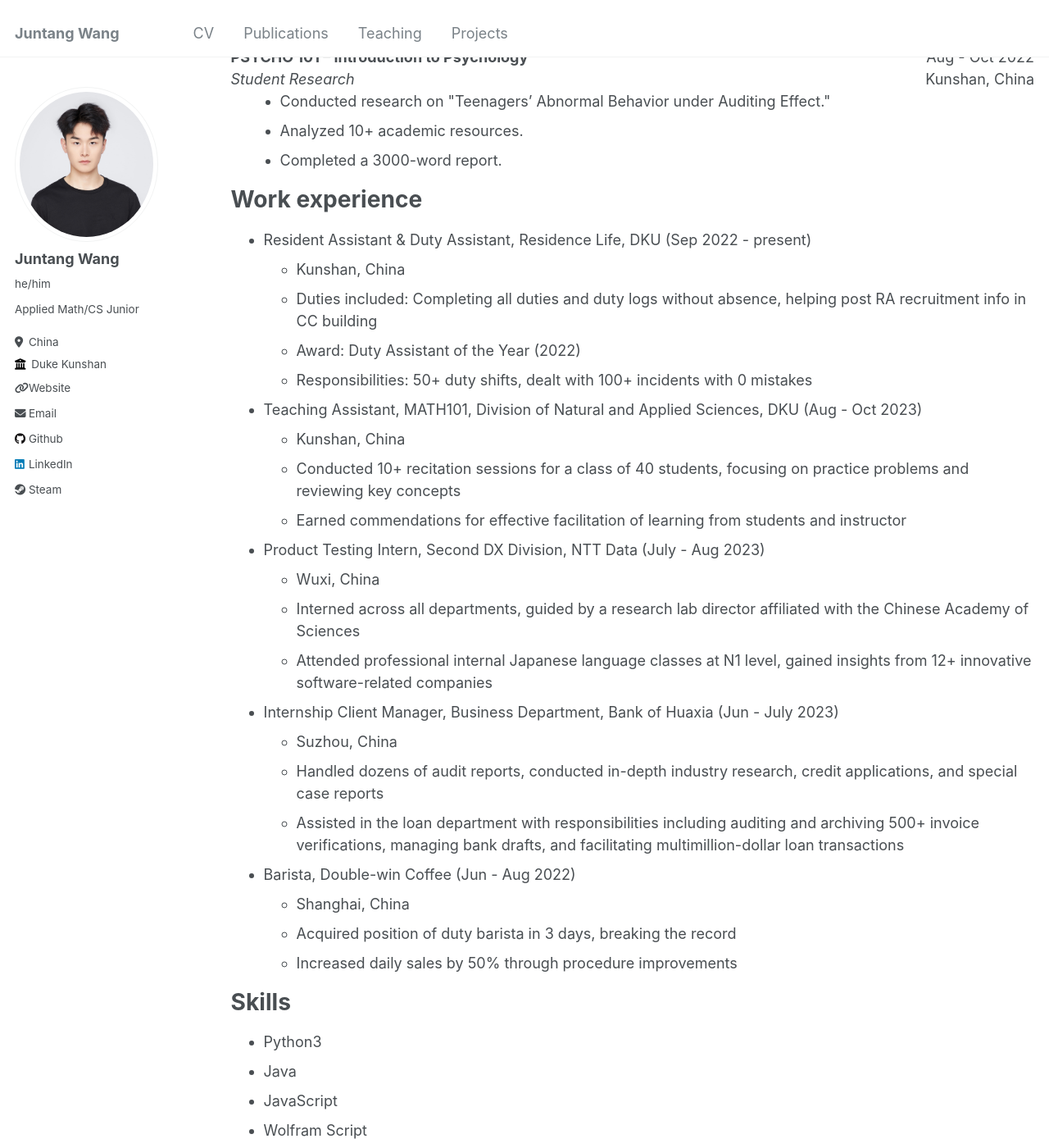
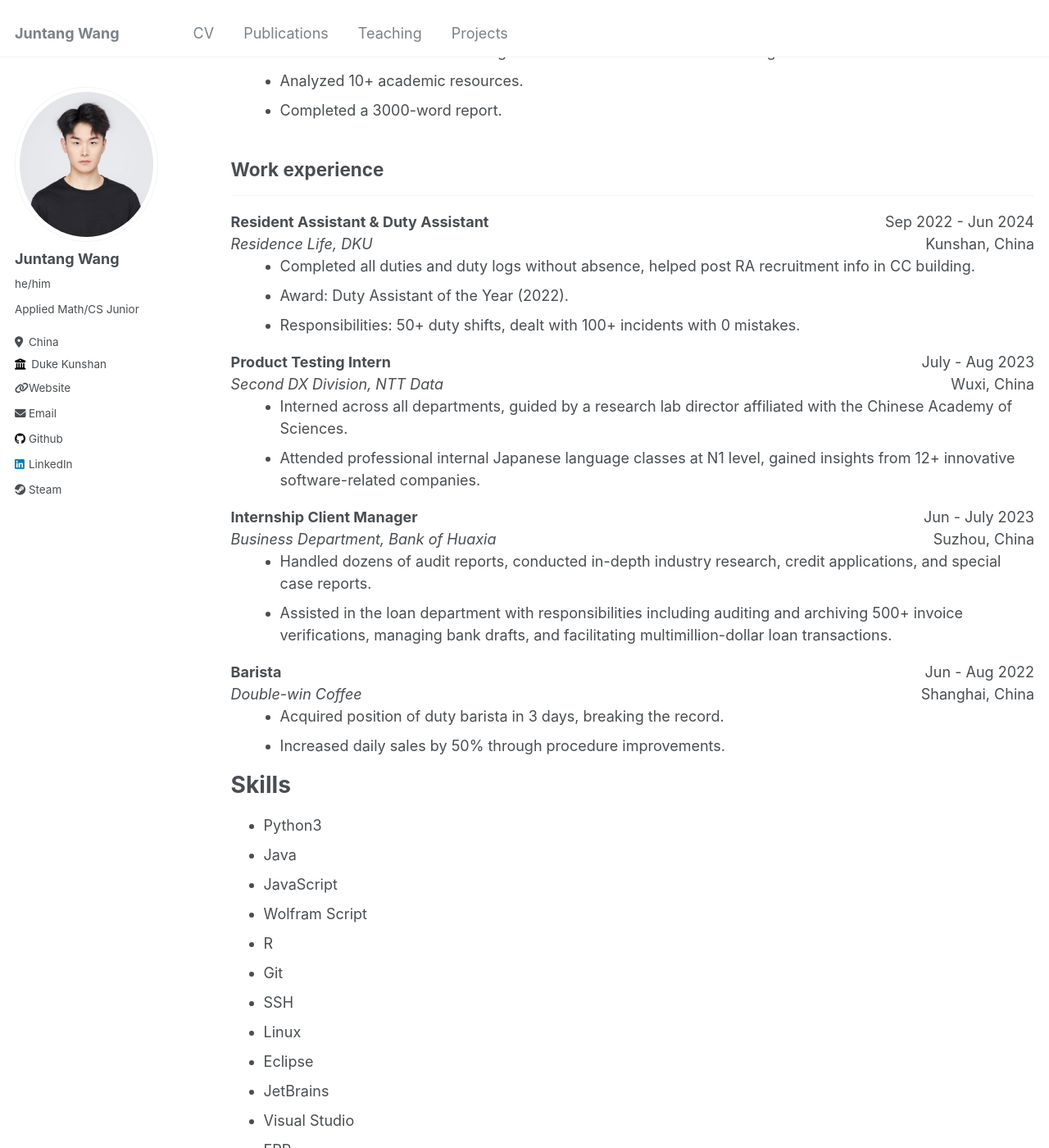
Before and after one commit to qqgjyx/qqgjyx.github.io, a Jekyll site: the page built from _pages/cv.md, in a window 1280 px wide and 1400 px high, scrolled down 2674 px. Shown: the whole window at 82% size. Built offline with Jekyll 4.4.1, drawn with Linux system fonts in a browser that asks for light colours; some of the changed text lies outside the part shown.

Commit message:
Updated cv.md

```diff
--- a/_pages/cv.md
+++ b/_pages/cv.md
@@ -192,33 +192,77 @@ redirect_from:
 
 
 
-Work experience
-======
-* Resident Assistant & Duty Assistant, Residence Life, DKU (Sep 2022 - present)
-  * Kunshan, China
-  * Duties included: Completing all duties and duty logs without absence, helping post RA recruitment info in CC building
-  * Award: Duty Assistant of the Year (2022)
-  * Responsibilities: 50+ duty shifts, dealt with 100+ incidents with 0 mistakes
+## Work experience
+<hr>
+<div style="display: flex; justify-content: space-between;">
+  <div>
+    <strong>Resident Assistant & Duty Assistant</strong><br>
+    <em>Residence Life, DKU</em>
+  </div>
+  <div style="text-align: right;">
+    Sep 2022 - Jun 2024<br>
+    Kunshan, China
+  </div>
+</div>
+<div style="padding-left: 20px;">
+  <ul style="margin-top: 0;">
+    <li>Completed all duties and duty logs without absence, helped post RA recruitment info in CC building.</li>
+    <li>Award: Duty Assistant of the Year (2022).</li>
+    <li>Responsibilities: 50+ duty shifts, dealt with 100+ incidents with 0 mistakes.</li>
+  </ul>
+</div>
 
-* Teaching Assistant, MATH101, Division of Natural and Applied Sciences, DKU (Aug - Oct 2023)
-  * Kunshan, China
-  * Conducted 10+ recitation sessions for a class of 40 students, focusing on practice problems and reviewing key concepts
-  * Earned commendations for effective facilitation of learning from students and instructor
+<div style="display: flex; justify-content: space-between;">
+  <div>
+    <strong>Product Testing Intern</strong><br>
+    <em>Second DX Division, NTT Data</em>
+  </div>
+  <div style="text-align: right;">
+    July - Aug 2023<br>
+    Wuxi, China
+  </div>
+</div>
+<div style="padding-left: 20px;">
+  <ul style="margin-top: 0;">
+    <li>Interned across all departments, guided by a research lab director affiliated with the Chinese Academy of Sciences.</li>
+    <li>Attended professional internal Japanese language classes at N1 level, gained insights from 12+ innovative software-related companies.</li>
+  </ul>
+</div>
 
-* Product Testing Intern, Second DX Division, NTT Data (July - Aug 2023)
-  * Wuxi, China
-  * Interned across all departments, guided by a research lab director affiliated with the Chinese Academy of Sciences
-  * Attended professional internal Japanese language classes at N1 level, gained insights from 12+ innovative software-related companies
+<div style="display: flex; justify-content: space-between;">
+  <div>
+    <strong>Internship Client Manager</strong><br>
+    <em>Business Department, Bank of Huaxia</em>
+  </div>
+  <div style="text-align: right;">
+    Jun - July 2023<br>
+    Suzhou, China
+  </div>
+</div>
+<div style="padding-left: 20px;">
+  <ul style="margin-top: 0;">
+    <li>Handled dozens of audit reports, conducted in-depth industry research, credit applications, and special case reports.</li>
+    <li>Assisted in the loan department with responsibilities including auditing and archiving 500+ invoice verifications, managing bank drafts, and facilitating multimillion-dollar loan transactions.</li>
+  </ul>
+</div>
 
-* Internship Client Manager, Business Department, Bank of Huaxia (Jun - July 2023)
-  * Suzhou, China
-  * Handled dozens of audit reports, conducted in-depth industry research, credit applications, and special case reports
-  * Assisted in the loan department with responsibilities including auditing and archiving 500+ invoice verifications, managing bank drafts, and facilitating multimillion-dollar loan transactions
+<div style="display: flex; justify-content: space-between;">
+  <div>
+    <strong>Barista</strong><br>
+    <em>Double-win Coffee</em>
+  </div>
+  <div style="text-align: right;">
+    Jun - Aug 2022<br>
+    Shanghai, China
+  </div>
+</div>
+<div style="padding-left: 20px;">
+  <ul style="margin-top: 0;">
+    <li>Acquired position of duty barista in 3 days, breaking the record.</li>
+    <li>Increased daily sales by 50% through procedure improvements.</li>
+  </ul>
+</div>
 
-* Barista, Double-win Coffee (Jun - Aug 2022)
-  * Shanghai, China
-  * Acquired position of duty barista in 3 days, breaking the record
-  * Increased daily sales by 50% through procedure improvements
 
 Skills
 ======
```
Also changed, not shown: _teaching/2023-fall-teaching-1.md (added, +26 -0 lines), _teaching/.2014-spring-teaching-1.md (renamed from _teaching/2014-spring-teaching-1.md), _teaching/.2015-spring-teaching-2.md (renamed from _teaching/2015-spring-teaching-2.md).
